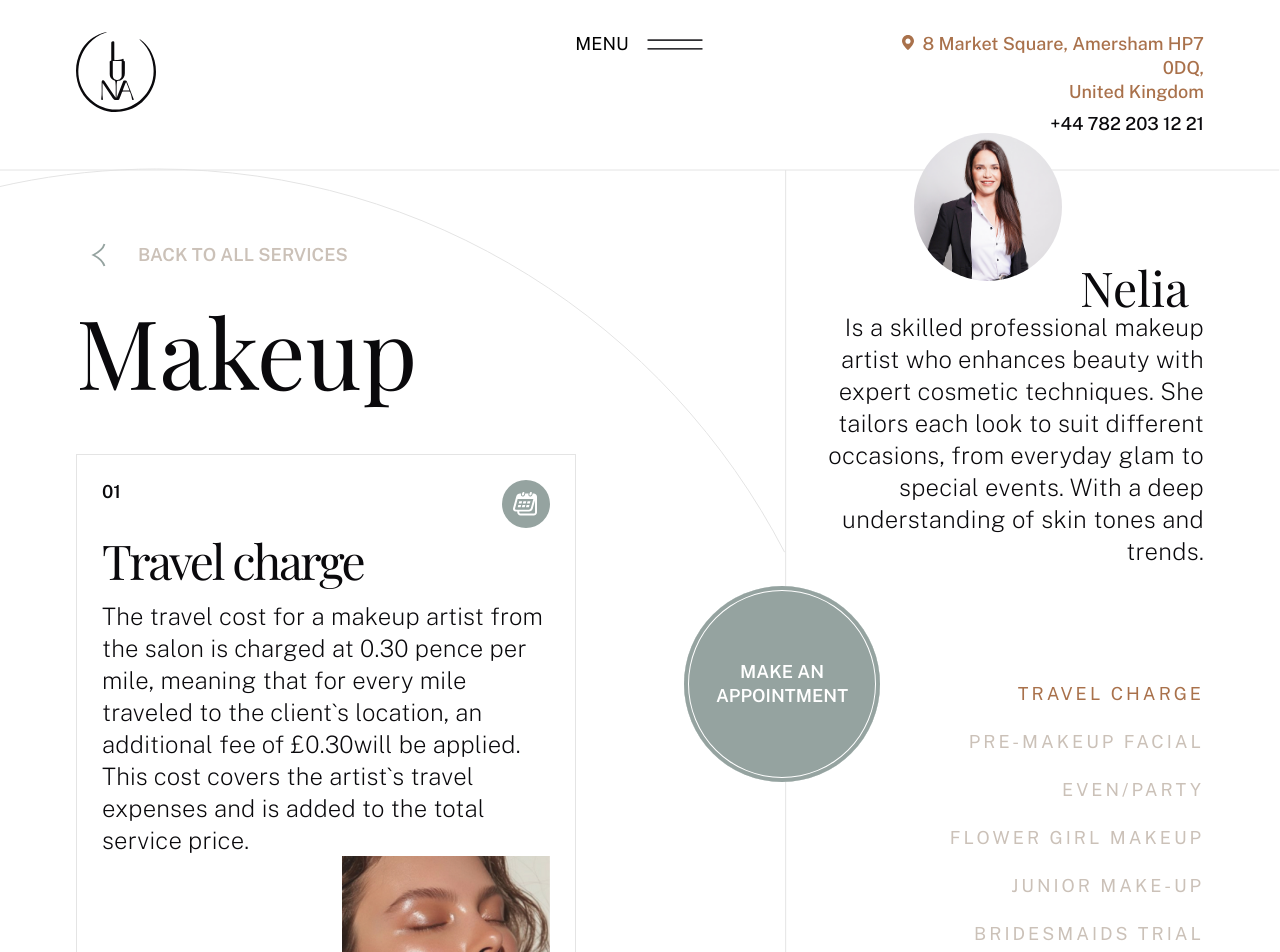
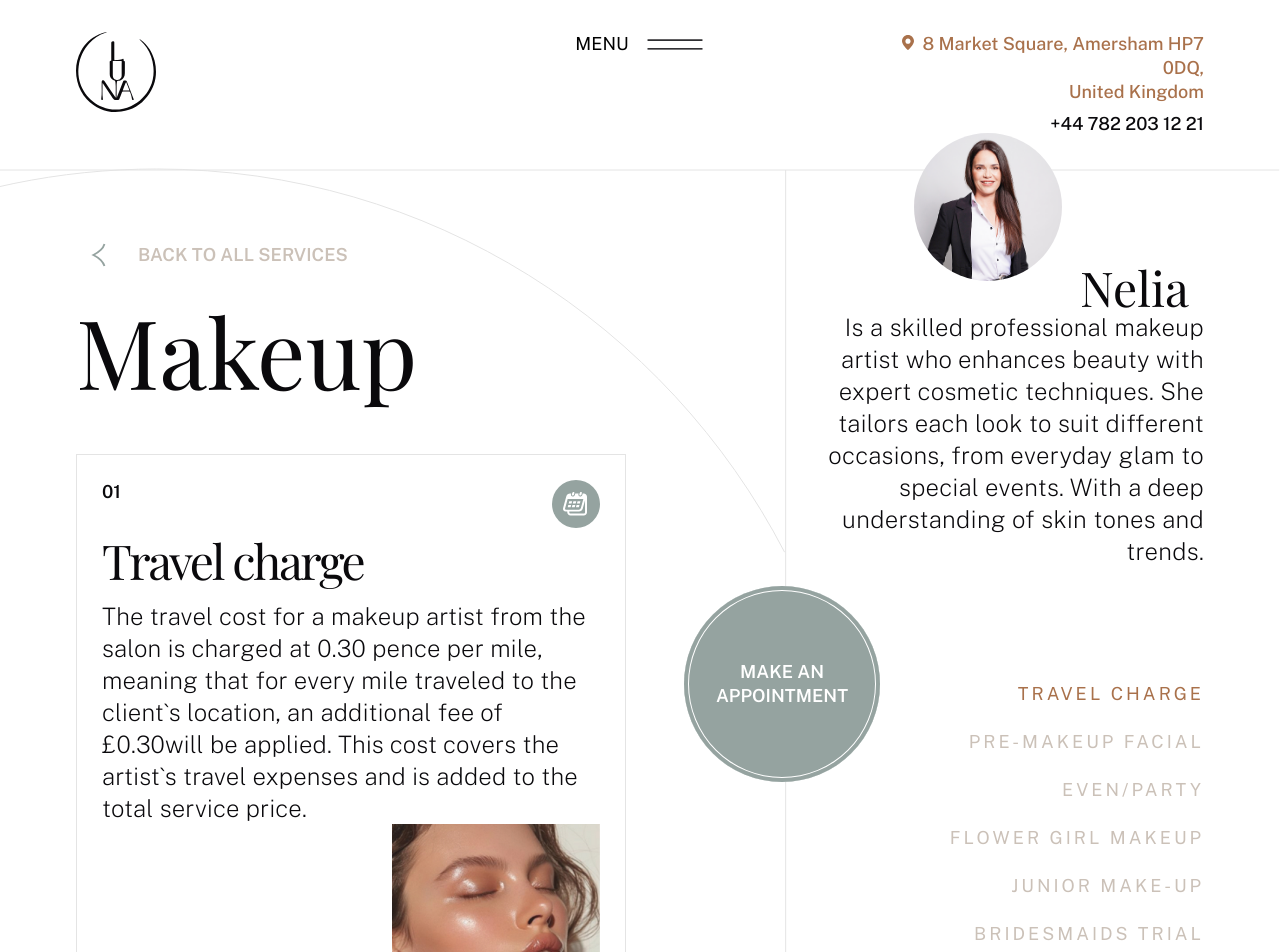
Before and after one commit to Varikash/luna-beauty, a Next.js app: page /services/details/makeup in a window 1280 px wide. Shown: the top 952 px of the page. Built offline with nearby package versions, Linux system fonts and the light colour scheme; a web font is replaced by a local one.

Commit message:
небольшие правки стилей

```diff
--- a/app/components/card-wrapper/cardWrapper.module.css
+++ b/app/components/card-wrapper/cardWrapper.module.css
@@ -60,7 +60,7 @@
 
   .cardWrapperPageFour {
     width: 100%;
-    max-width: 500px;
+    max-width: 550px;
     height: 600px;
   }
 }
```
